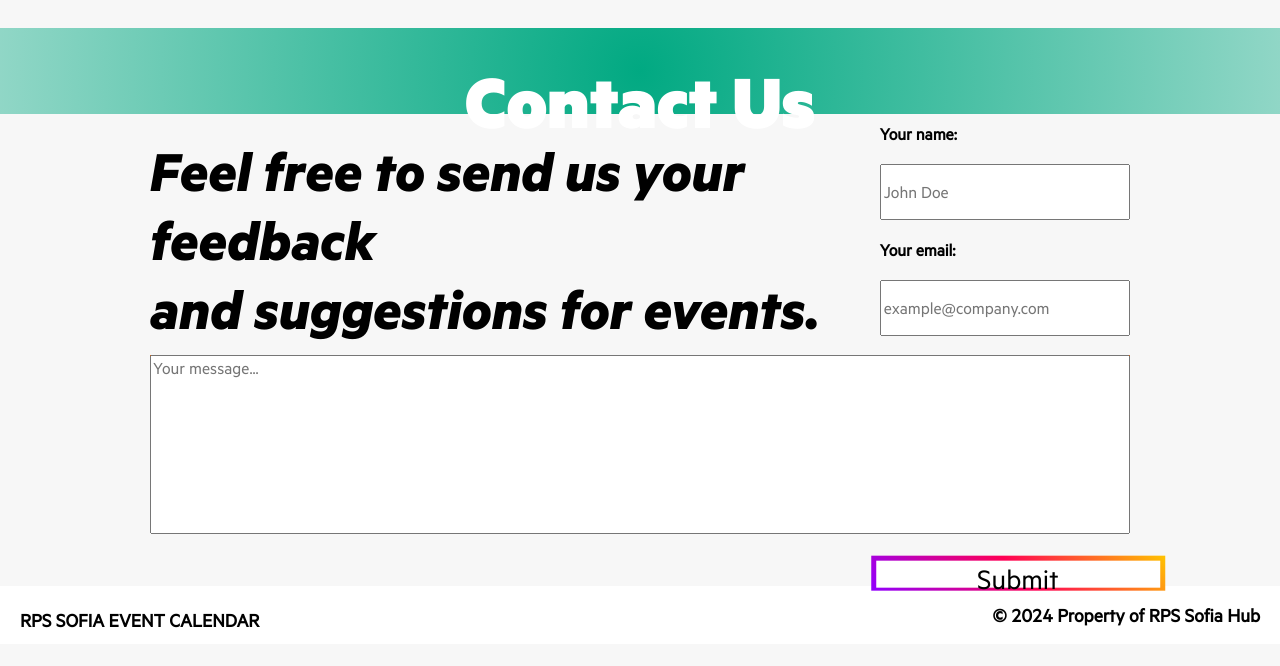
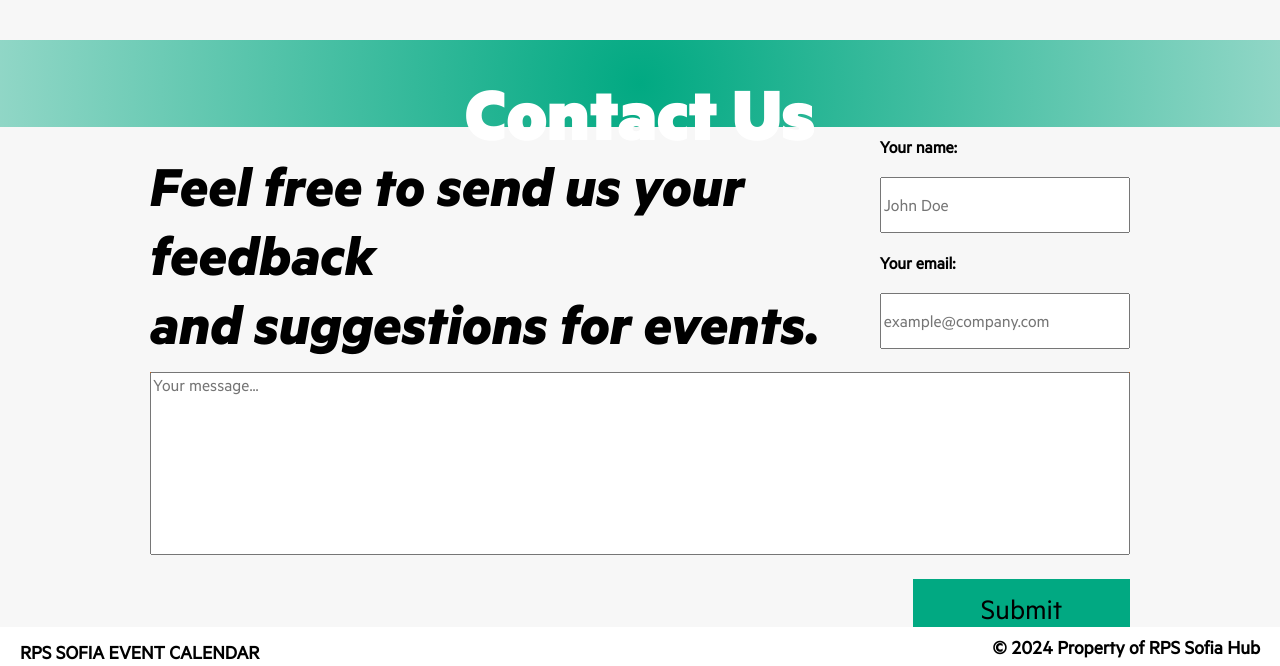
Before and after one commit to MaverickGT/RPS-Calendar, a Flask app: page / in a window 1280 px wide. Shown: the part 650-1316 px from the top of the page. Before the commit the page ends 1278 px from the top, so only its background shows below. Run offline with Flask 3, Linux system fonts and the light colour scheme; data that the repository does not hold is empty.

Commit message:
minor design changes

```diff
--- a/static/css/main.css
+++ b/static/css/main.css
@@ -57,24 +57,29 @@
   border: none;
   /* background: linear-gradient(45deg, hsl(274deg 100% 50%) 0%, hsl(340deg 100% 50%) 50%, hsl(46deg 100% 50%) 100%); */
   background: white;
-  color: #1C1C1C;
+  color: #1c1c1c;
   padding: 14px 28px;
   font-size: 30px;
   cursor: pointer;
   text-align: center;
   font-family: "MetricHPE-Regular";
-  transition: .4s;
+  transition: 0.4s;
 }
 
 .header-btn-wrapper {
   margin-right: 20px;
   padding: 7px;
   grid-column: 8;
-  background: linear-gradient(45deg, hsl(274deg 100% 50%) 0%, hsl(340deg 100% 50%) 50%, hsl(46deg 100% 50%) 100%);
+  background: linear-gradient(
+    45deg,
+    hsl(274deg 100% 50%) 0%,
+    hsl(340deg 100% 50%) 50%,
+    hsl(46deg 100% 50%) 100%
+  );
 }
 
 .header-btn:hover {
-  opacity: .93;
+  opacity: 0.93;
 }
 
 #calendar {
@@ -202,38 +207,19 @@
 
 .send-btn {
   grid-column: 6 / -1;
-  display: block;
-  width: 96.8%;
-  height: 78%;
+  background-color: #01a982;
   border: none;
-  background-color: #ffffff;
-  color: 1C1C1C;
+  font-family: "MetricHPE-Regular";
   font-size: 30px;
- cursor: pointer;
-  text-align: center;
-  font-family: "MetricHPE-Regular";
-  justify-self: end;
-  margin-top: 5px;
-  margin-bottom: 5px;
-  margin-left: 5px;
-  margin-right: 5px;
-  transition: .4s;
-}
-
-.send-btn-wrapper {
-  grid-column: 6 / -1;
-  top: 50%;
-  left: 50%;
-  transform: translate(-50%, -50%);
-  width: 80%;
-  height: 60%;
-  margin-top: 45px;
-  margin-left: 105px;
-  background: linear-gradient(45deg, hsl(274deg 100% 50%) 0%, hsl(340deg 100% 50%) 50%, hsl(46deg 100% 50%) 100%);
+  margin-right: 150px;
+  margin-top: 30px;
+  height: 60px;
 }
 
 .send-btn:hover {
-  opacity: .93;
+  opacity: 0.93;
+  color: white;
+  background-color: #17eba0;
 }
 
 .footer {
@@ -246,6 +232,7 @@
   font-size: 20px;
   display: flex;
   padding: 0 20px;
+  margin-top: 20px;
 }
 
 .footer-title {
--- a/templates/index.html
+++ b/templates/index.html
@@ -90,10 +90,10 @@
       <div class="container_big_textbox">
         <textarea id="feedback_text" class="big-textbox" placeholder="Your message..."></textarea>
       </div>
-        <div class="send-btn-wrapper">
-          <button
-          class="send-btn" onclick="submitFeedback();">Submit</button>
-        </div>
+
+      <button
+      class="send-btn" onclick="submitFeedback();">Submit</button>
+
       <footer class="footer">
         <div class="footer-title">RPS SOFIA EVENT CALENDAR</div>
         <div class="footer-section">© 2024 Property of RPS Sofia Hub</div>
```
Also changed, not shown: static/css/admin.css (+10 -8 lines), templates/create.html (+14 -5 lines), templates/delete.html (+8 -3 lines), templates/update.html (+14 -4 lines).
